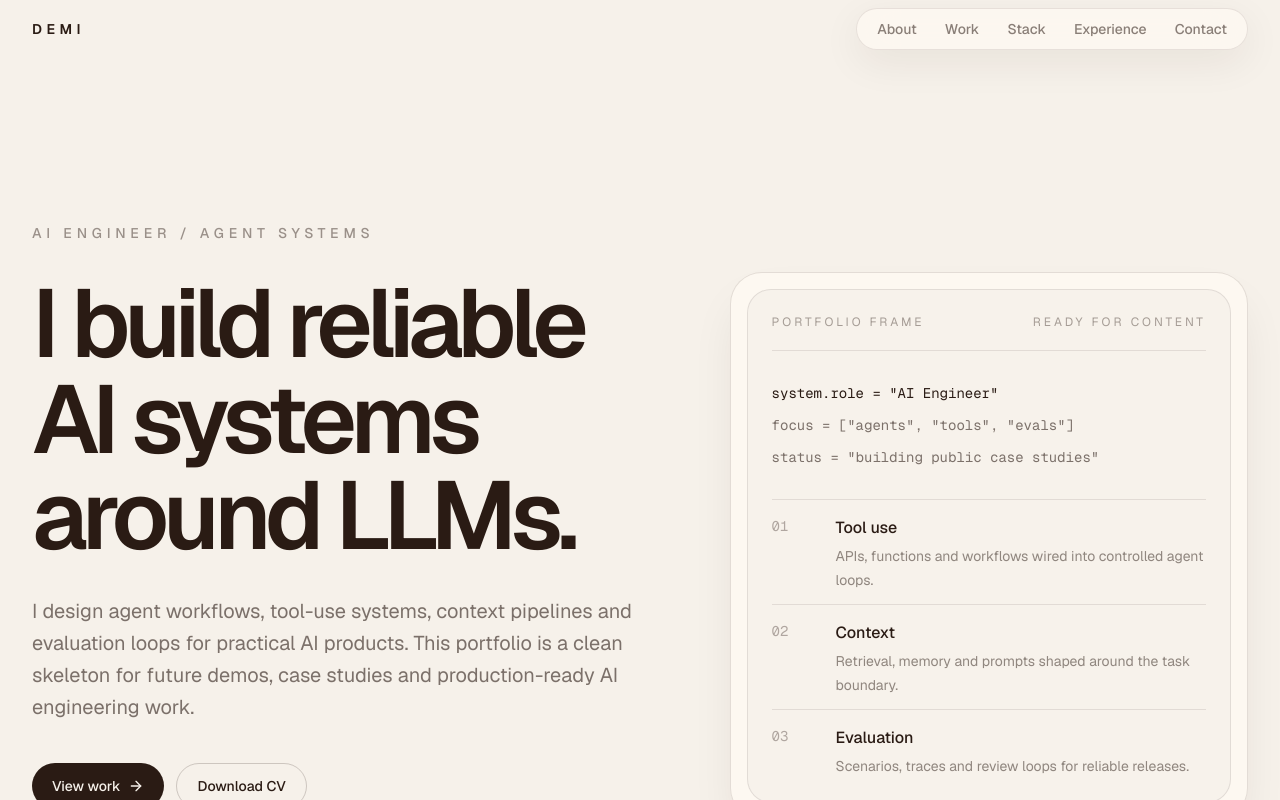
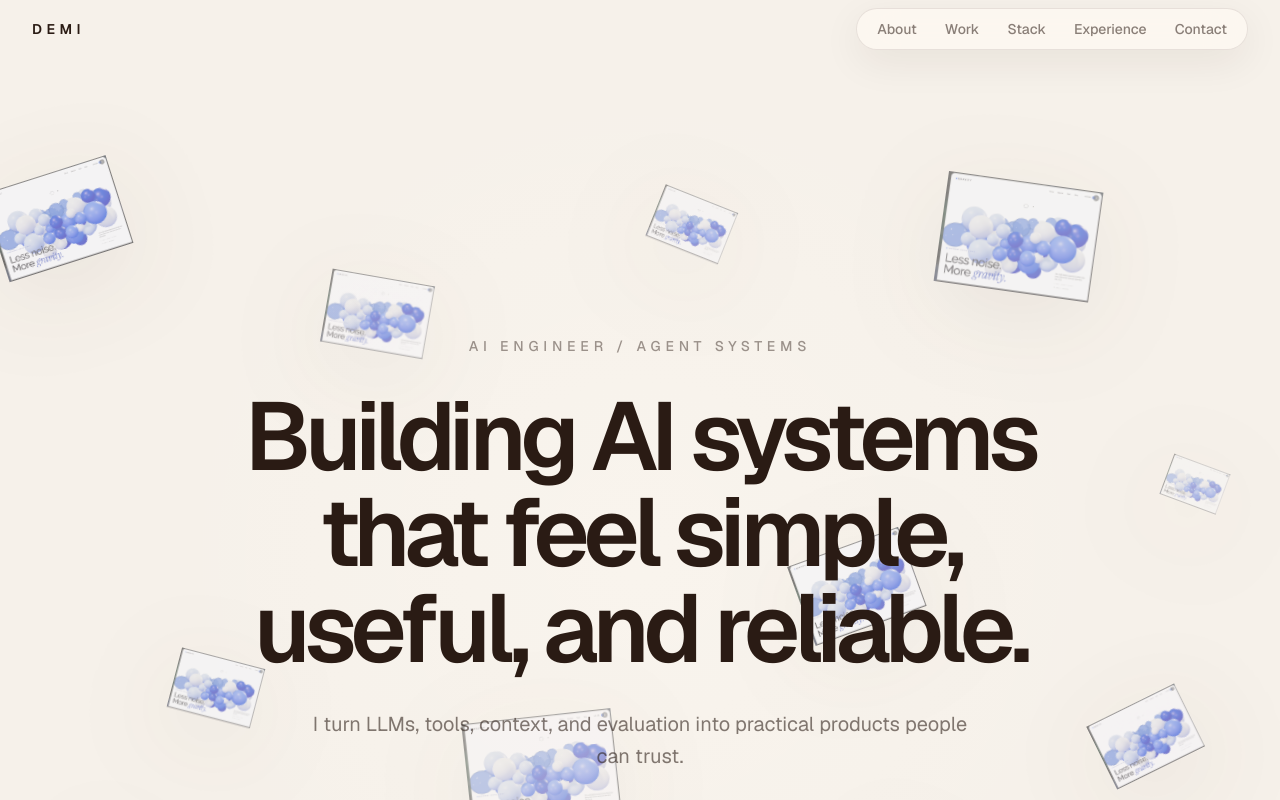
Before and after one commit to demihtran/demihtran.github.io, a Next.js app: page / in a window 1280 px wide. Shown: the top 800 px of the page. Built offline with nearby package versions, Linux system fonts and the light colour scheme.

Commit message:
Add interactive balloon hero section
Simplify the top portfolio impression with a concise AI Engineer slogan and a cursor-reactive decorative balloon layer.

Co-Authored-By: Claude Opus 4.7 <noreply@anthropic.com>

```diff
--- /dev/null
+++ b/src/components/hero-bubbles.tsx
@@ -0,0 +1,141 @@
+"use client";
+
+import Image from "next/image";
+import { useEffect, useRef } from "react";
+
+type Bubble = {
+  left: number;
+  top: number;
+  size: number;
+  drift: number;
+  rotate: number;
+  opacity: number;
+};
+
+const bubbles: Bubble[] = [
+  { left: 5, top: 17, size: 130, drift: 0, rotate: -16, opacity: 0.55 },
+  { left: 17, top: 63, size: 86, drift: 1.7, rotate: 18, opacity: 0.5 },
+  { left: 29, top: 25, size: 104, drift: 3.2, rotate: 8, opacity: 0.45 },
+  { left: 42, top: 72, size: 150, drift: 4.6, rotate: -10, opacity: 0.38 },
+  { left: 54, top: 16, size: 78, drift: 2.1, rotate: 24, opacity: 0.42 },
+  { left: 67, top: 54, size: 118, drift: 5.3, rotate: -22, opacity: 0.5 },
+  { left: 80, top: 18, size: 156, drift: 1.1, rotate: 12, opacity: 0.48 },
+  { left: 89, top: 68, size: 98, drift: 3.9, rotate: -30, opacity: 0.52 },
+  { left: 10, top: 82, size: 58, drift: 6.1, rotate: 34, opacity: 0.36 },
+  { left: 93, top: 42, size: 60, drift: 2.8, rotate: 20, opacity: 0.34 },
+  { left: 35, top: 88, size: 72, drift: 4.2, rotate: -26, opacity: 0.32 },
+  { left: 72, top: 82, size: 70, drift: 0.6, rotate: 30, opacity: 0.35 },
+];
+
+export function HeroBubbles() {
+  const rootRef = useRef<HTMLDivElement>(null);
+  const bubbleRefs = useRef<(HTMLImageElement | null)[]>([]);
+  const pointerRef = useRef({ x: 0, y: 0, active: false });
+  const frameRef = useRef<number | null>(null);
+
+  useEffect(() => {
+    const root = rootRef.current;
+    if (!root) return;
+
+    const reduceMotion = window.matchMedia("(prefers-reduced-motion: reduce)").matches;
+    const applyStaticLayout = () => {
+      bubbleRefs.current.forEach((bubble, index) => {
+        if (!bubble) return;
+        const item = bubbles[index];
+        bubble.style.transform = `translate3d(-50%, -50%, 0) rotate(${item.rotate}deg)`;
+      });
+    };
+
+    applyStaticLayout();
+    if (reduceMotion) return;
+
+    const animate = (time: number) => {
+      const bounds = root.getBoundingClientRect();
+      const pointer = pointerRef.current;
+
+      bubbleRefs.current.forEach((bubble, index) => {
+        if (!bubble) return;
+
+        const item = bubbles[index];
+        const centerX = (item.left / 100) * bounds.width;
+        const centerY = (item.top / 100) * bounds.height;
+        const floatX = Math.sin(time / 1500 + item.drift) * 7;
+        const floatY = Math.cos(time / 1800 + item.drift) * 9;
+        let x = floatX;
+        let y = floatY;
+        let rotate = item.rotate + Math.sin(time / 1800 + item.drift) * 4;
+        let scale = 1;
+
+        if (pointer.active) {
+          const dx = centerX - pointer.x;
+          const dy = centerY - pointer.y;
+          const distance = Math.hypot(dx, dy) || 1;
+          const radius = item.size * 1.45;
+
+          if (distance < radius) {
+            const influence = (1 - distance / radius) ** 1.7;
+            const push = influence * item.size * 0.58;
+            const swirl = influence * item.size * 0.32;
+            const nx = dx / distance;
+            const ny = dy / distance;
+
+            x += nx * push + -ny * swirl;
+            y += ny * push + nx * swirl;
+            rotate += influence * 130 * (index % 2 === 0 ? 1 : -1);
+            scale += influence * 0.08;
+          }
+        }
+
+        bubble.style.transform = `translate3d(calc(-50% + ${x}px), calc(-50% + ${y}px), 0) rotate(${rotate}deg) scale(${scale})`;
+      });
+
+      frameRef.current = requestAnimationFrame(animate);
+    };
+
+    const onPointerMove = (event: PointerEvent) => {
+      const bounds = root.getBoundingClientRect();
+      const x = event.clientX - bounds.left;
+      const y = event.clientY - bounds.top;
+
+      pointerRef.current = {
+        x,
+        y,
+        active: x >= 0 && x <= bounds.width && y >= 0 && y <= bounds.height,
+      };
+    };
+
+    window.addEventListener("pointermove", onPointerMove);
+    frameRef.current = requestAnimationFrame(animate);
+
+    return () => {
+      window.removeEventListener("pointermove", onPointerMove);
+      if (frameRef.current) cancelAnimationFrame(frameRef.current);
+    };
+  }, []);
+
+  return (
+    <div ref={rootRef} aria-hidden="true" className="pointer-events-none absolute inset-0 -z-10 overflow-hidden">
+      <div className="absolute inset-0 bg-[radial-gradient(circle_at_center,rgba(255,250,243,0.35),transparent_58%)]" />
+      {bubbles.map((bubble, index) => (
+        <Image
+          key={`${bubble.left}-${bubble.top}`}
+          ref={(element) => {
+            bubbleRefs.current[index] = element;
+          }}
+          src="/section-top-balloon.png"
+          alt=""
+          width={bubble.size}
+          height={bubble.size}
+          draggable={false}
+          className="absolute h-auto select-none drop-shadow-[0_22px_45px_rgba(42,27,20,0.12)] will-change-transform"
+          style={{
+            left: `${bubble.left}%`,
+            top: `${bubble.top}%`,
+            width: `${bubble.size}px`,
+            opacity: bubble.opacity,
+          }}
+        />
+      ))}
+    </div>
+  );
+}
--- a/src/components/hero.tsx
+++ b/src/components/hero.tsx
@@ -1,70 +1,20 @@
-import { ArrowRight } from "lucide-react";
-import { profile } from "@/data/profile";
-import { ButtonLink } from "@/components/ui/button";
-
-const systemNotes = [
-  ["01", "Tool use", "APIs, functions and workflows wired into controlled agent loops."],
-  ["02", "Context", "Retrieval, memory and prompts shaped around the task boundary."],
-  ["03", "Evaluation", "Scenarios, traces and review loops for reliable releases."],
-];
+import { HeroBubbles } from "@/components/hero-bubbles";
 
 export function Hero() {
   return (
-    <section id="top" className="relative overflow-hidden px-6 py-24 sm:py-32 lg:px-8">
-      <div className="mx-auto grid max-w-7xl gap-16 lg:min-h-[calc(100vh-5rem)] lg:grid-cols-[1.1fr_0.9fr] lg:items-center">
-        <div>
+    <section id="top" className="relative isolate overflow-hidden px-6 py-24 sm:py-32 lg:px-8">
+      <HeroBubbles />
+      <div className="mx-auto flex min-h-[calc(100vh-4rem)] max-w-7xl items-center justify-center">
+        <div className="relative z-10 mx-auto max-w-5xl text-center">
           <p data-intro className="text-sm font-medium uppercase tracking-[0.35em] text-[#2a1b14]/45">
             AI Engineer / Agent Systems
           </p>
-          <h1 data-intro className="mt-8 max-w-5xl text-balance text-6xl font-semibold tracking-[-0.06em] text-[#2a1b14] sm:text-7xl lg:text-8xl">
-            {profile.headline}
+          <h1 data-intro className="mt-8 text-balance text-6xl font-semibold tracking-[-0.06em] text-[#2a1b14] sm:text-7xl lg:text-8xl">
+            Building AI systems that feel simple, useful, and reliable.
           </h1>
-          <p data-intro className="mt-8 max-w-2xl text-pretty text-lg leading-8 text-[#2a1b14]/60 sm:text-xl">
-            {profile.summary}
+          <p data-intro className="mx-auto mt-8 max-w-2xl text-pretty text-lg leading-8 text-[#2a1b14]/58 sm:text-xl">
+            I turn LLMs, tools, context, and evaluation into practical products people can trust.
           </p>
-          <div data-intro className="mt-10 flex flex-col gap-3 sm:flex-row">
-            <ButtonLink href="#projects">
-              View work <ArrowRight className="ml-2 size-4" />
-            </ButtonLink>
-            <ButtonLink href={profile.resume} variant="secondary">
-              Download CV
-            </ButtonLink>
-          </div>
-          <div className="mt-10 flex items-center gap-5 text-sm text-[#2a1b14]/45">
-            <span>{profile.location}</span>
-            <span className="h-px w-8 bg-[#2a1b14]/20" />
-            <a href={profile.github} className="transition hover:text-[#2a1b14]">
-              GitHub
-            </a>
-            <a href={profile.linkedin} className="transition hover:text-[#2a1b14]">
-              LinkedIn
-            </a>
-          </div>
-        </div>
-
-        <div data-intro className="rounded-[2rem] border border-[#2a1b14]/12 bg-[#fffaf3]/75 p-4 shadow-2xl shadow-[#2a1b14]/10">
-          <div className="rounded-[1.5rem] border border-[#2a1b14]/10 bg-[#f6f1ea]/80 p-6">
-            <div className="flex items-center justify-between border-b border-[#2a1b14]/10 pb-5 text-xs uppercase tracking-[0.25em] text-[#2a1b14]/40">
-              <span>Portfolio frame</span>
-              <span>Ready for content</span>
-            </div>
-            <div className="py-8 font-mono text-sm text-[#2a1b14]/60">
-              <p className="text-[#2a1b14]">system.role = &quot;AI Engineer&quot;</p>
-              <p className="mt-3">focus = [&quot;agents&quot;, &quot;tools&quot;, &quot;evals&quot;]</p>
-              <p className="mt-3">status = &quot;building public case studies&quot;</p>
-            </div>
-            <div className="space-y-3">
-              {systemNotes.map(([index, title, text]) => (
-                <div key={title} className="grid gap-4 border-t border-[#2a1b14]/10 pt-4 sm:grid-cols-[3rem_1fr]">
-                  <span className="font-mono text-sm text-[#2a1b14]/35">{index}</span>
-                  <div>
-                    <h2 className="text-base font-medium text-[#2a1b14]">{title}</h2>
-                    <p className="mt-1 text-sm leading-6 text-[#2a1b14]/50">{text}</p>
-                  </div>
-                </div>
-              ))}
-            </div>
-          </div>
         </div>
       </div>
     </section>
```
Also changed, not shown: public/section-top-balloon.png (added).
